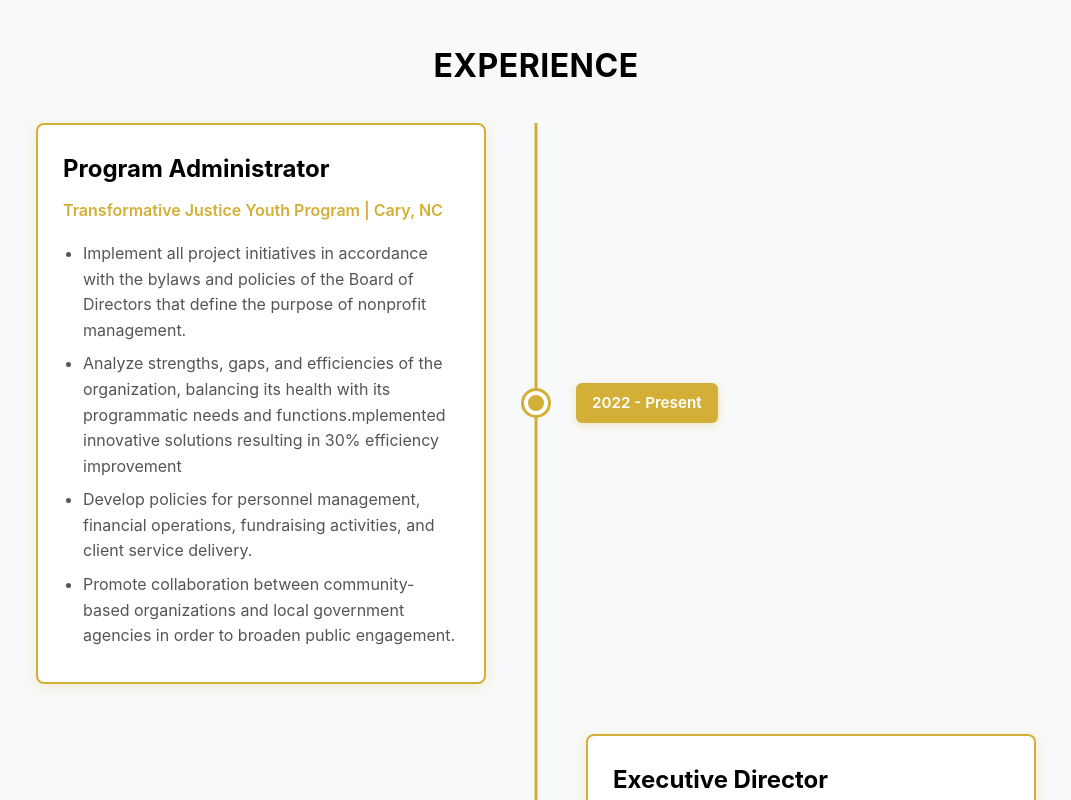
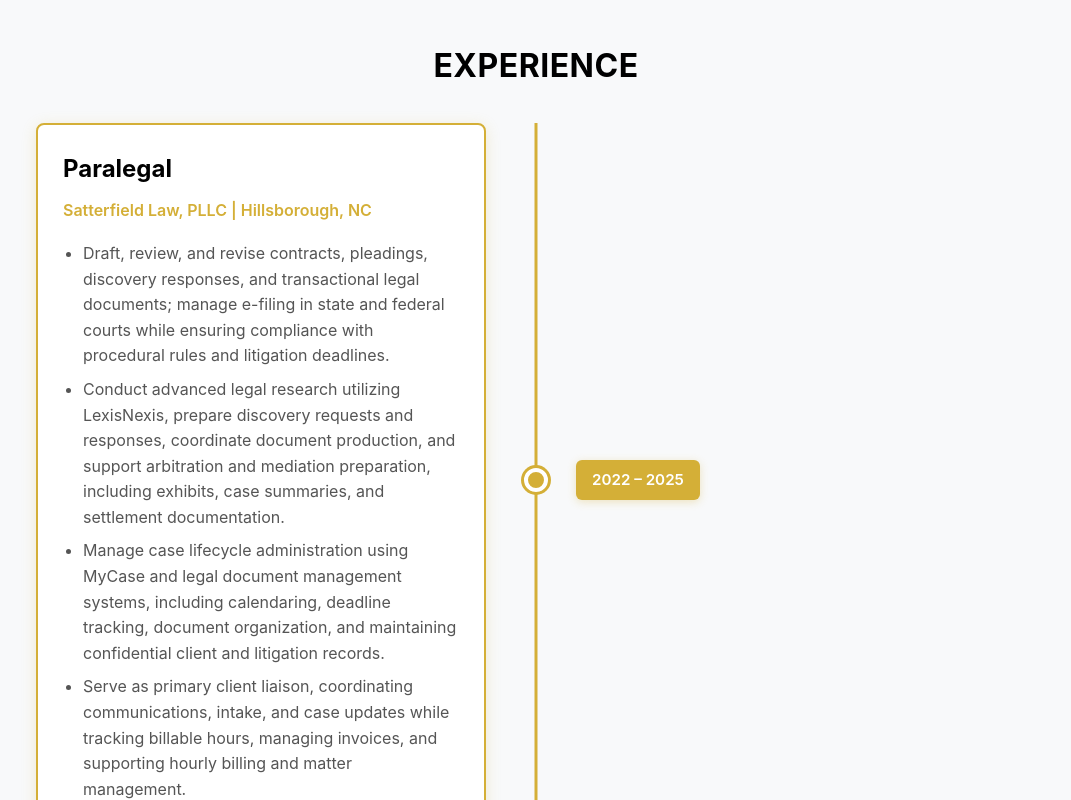
Before and after one commit to josiahlaster/TinaHarveyPort, a React (Vite) app: page / in a window 1280 px wide. Shown: the part 780-1580 px from the top of the page, without its empty margins (104-1175 px from the left). Built offline with nearby package versions, Linux system fonts and the light colour scheme.

Commit message:
update education and experience

```diff
--- a/src/components/Education.jsx
+++ b/src/components/Education.jsx
@@ -3,11 +3,18 @@ import './Education.css'
 function Education() {
   const education = [
     {
+      degree: "Certificate",
+      field: "Nonprofit Management",
+      institution: "North Carolina Central University",
+      year: "2025 - 2026",
+      honors: "Graduate"
+    },
+    {
       degree: "Master's",
-      field: "Public Administration",
+      field: "Public Administration Executive Track",
       institution: "North Carolina Central University",
       year: "2024 - 2025",
-      honors: "Graduated with Honors"
+      honors: "Summa Cum Laude"
     },
     {
       degree: "Bachelor's",
@@ -18,7 +25,7 @@ function Education() {
     },
     {
       degree: "Associate's",
-      field: "Early Education",
+      field: "Early Childhood Education",
       institution: "University of Mount Olive",
       year: "2007 - 2010",
       honors: "Cum Laude"
--- a/src/components/Experience.jsx
+++ b/src/components/Experience.jsx
@@ -2,15 +2,26 @@ import './Experience.css'
 
 function Experience() {
   const experiences = [
+        {
+      title: "Paralegal",
+      company: "Satterfield Law, PLLC | Hillsborough, NC",
+      period: "2022 – 2025",
+      description: [
+        "Draft, review, and revise contracts, pleadings, discovery responses, and transactional legal documents; manage e-filing in state and federal courts while ensuring compliance with procedural rules and litigation deadlines.",
+        "Conduct advanced legal research utilizing LexisNexis, prepare discovery requests and responses, coordinate document production, and support arbitration and mediation preparation, including exhibits, case summaries, and settlement documentation.",
+        "Manage case lifecycle administration using MyCase and legal document management systems, including calendaring, deadline tracking, document organization, and maintaining confidential client and litigation records.",
+        "Serve as primary client liaison, coordinating communications, intake, and case updates while tracking billable hours, managing invoices, and supporting hourly billing and matter management."
+      ]
+    },
     {
       title: "Program Administrator",
       company: "Transformative Justice Youth Program | Cary, NC",
       period: "2022 - Present",
       description: [
-        "Implement all project initiatives in accordance with the bylaws and policies of the Board of Directors that define the purpose of nonprofit management.",
-        "Analyze strengths, gaps, and efficiencies of the organization, balancing its health with its programmatic needs and functions.mplemented innovative solutions resulting in 30% efficiency improvement",
-        "Develop policies for personnel management, financial operations, fundraising activities, and client service delivery.",
-        "Promote collaboration between community-based organizations and local government agencies in order to broaden public engagement."
+        "Administer diversion and transitional programming for justice-involved juveniles, coordinating peer support, vocational rehabilitation, independent living services, and compliance with court directives and community-based alternatives to adjudication.",
+        "Provide litigation and case support across juvenile matters, including case documentation review, court coordination, compliance monitoring, and stakeholder communication with attorneys, families, and government agencies.",
+        "Oversee financial management operations, encompassing budgeting, fundraising initiatives, grant writing, fund allocation, and financial oversight to ensure program sustainability, accountability, and service delivery.",
+        "Develop and enforce policies and operational controls governing service eligibility, program expansion, data protection, and risk management while facilitating housing placements, success coaching, mentoring programs, and social justice advocacy for justice-involved youth."
       ]
     },
     {
```
